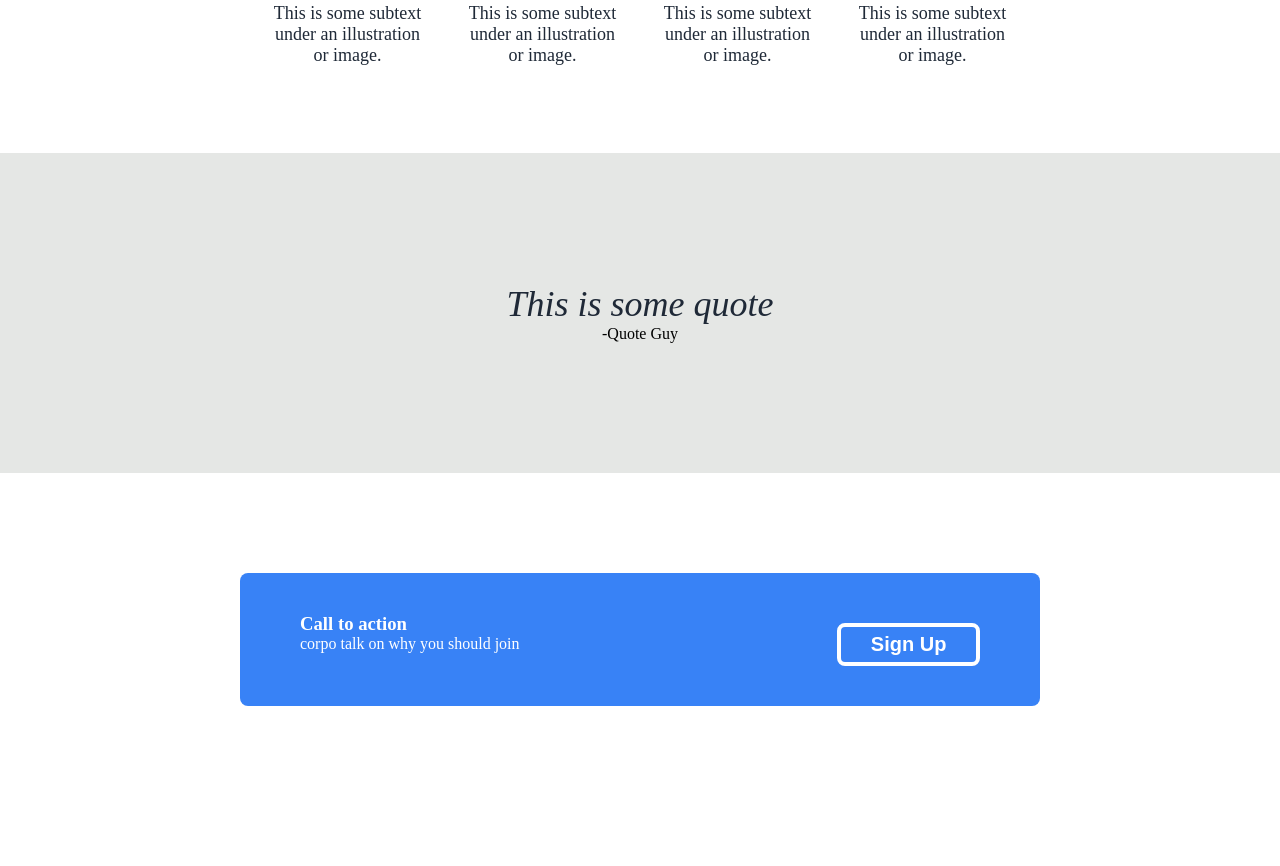
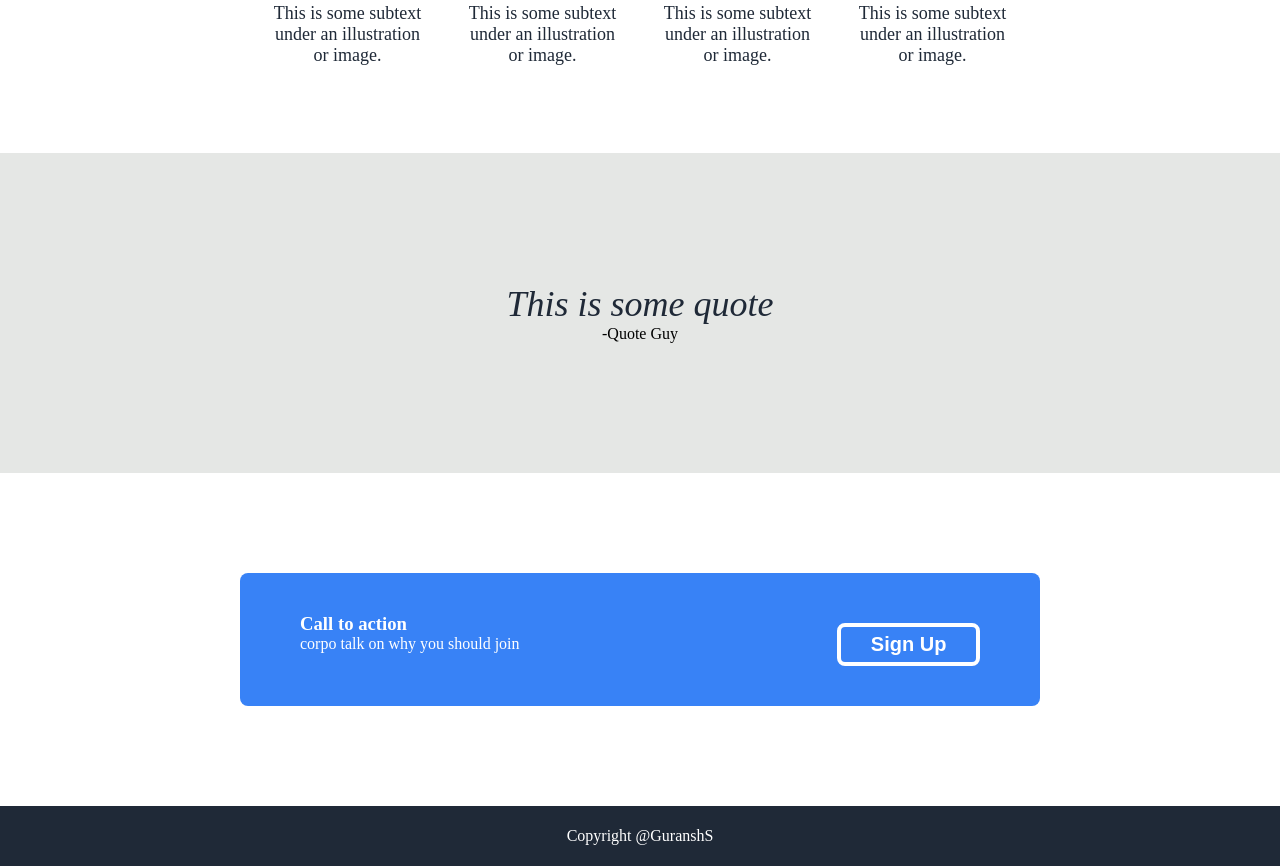
Before and after one commit to GuranshS/landing-page, a plain HTML site: page index.html in a window 1280 px wide. Shown: the part 737-1603 px from the top of the page. Before the commit the page ends 1543 px from the top, so only its background shows below. Drawn offline with Linux system fonts and the light colour scheme.

Commit message:
added footer

```diff
--- a/index.html
+++ b/index.html
@@ -55,5 +55,8 @@
     <button>Sign Up</button>
 </div>
 <!--create footer-->
+<div class="footer">
+    <p> Copyright @GuranshS</p>
+</div>
 </body>
 </html>
--- a/style.css
+++ b/style.css
@@ -140,3 +140,12 @@ img {
     width: 21%;
     font-weight: 600;
 }
+
+.footer {
+    display: flex;
+    background-color: #1F2937;
+    color: white;
+    height: 60px;
+    justify-content: center;
+    align-items: center;
+}
```
